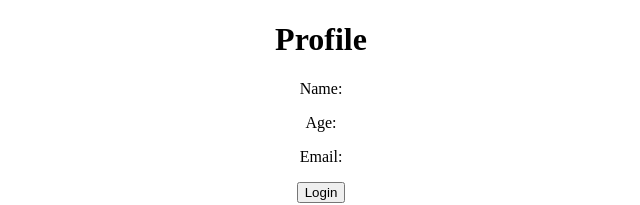
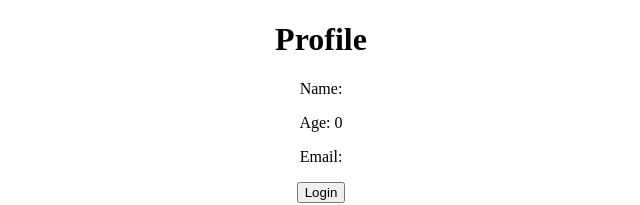
Before and after one commit to Annie-Huang/react-redux-toolkit-tutorial, a React (Create React App) app: page / in a window 1280 px wide. Shown: the top 205 px of the page, without its empty margins (319-959 px from the left). Built offline with nearby package versions, Linux system fonts and the light colour scheme.

Commit message:
Get the user info from state in a component through useSelector. Verified that you can see initial value.

```diff
--- a/src/components/Profile.js
+++ b/src/components/Profile.js
@@ -1,12 +1,15 @@
 import React from 'react';
+import { useSelector } from 'react-redux';
 
 const Profile = () => {
+  const user = useSelector((state) => state.user.value);
+
   return (
     <div>
       <h1>Profile</h1>
-      <p>Name: </p>
-      <p>Age: </p>
-      <p>Email: </p>
+      <p>Name: {user.name}</p>
+      <p>Age: {user.age}</p>
+      <p>Email: {user.email}</p>
     </div>
   );
 };
```
